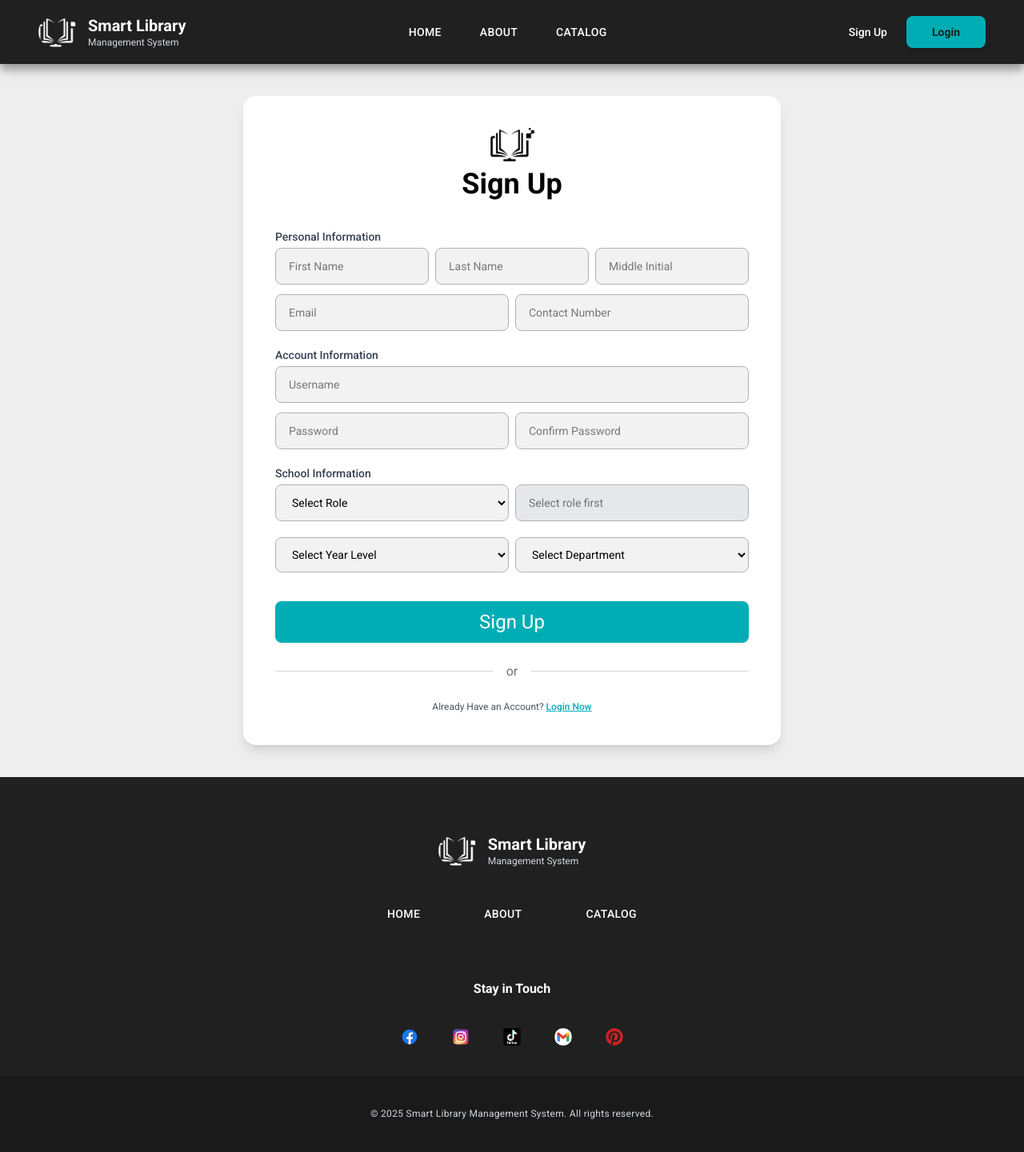
After one commit to ralphzs2169/Library_Managment_System, a PHP site: page /LibraryManagementSystem/views/auth/signup.php in a window 1280 px wide. The commit adds this page. Shown: the whole page at 80% size. Run offline with PHP 8.4, Linux system fonts and the light colour scheme; some libraries are stand-ins or nearby versions.

Commit message:
Finished Sign Up Form

```diff
--- a/public/css/output.css
+++ b/public/css/output.css
@@ -6,17 +6,18 @@
     --font-sans: 'Roboto', sans-serif;
     --font-mono: ui-monospace, SFMono-Regular, Menlo, Monaco, Consolas, "Liberation Mono",
       "Courier New", monospace;
-    --color-gray-100: oklch(96.7% 0.003 264.542);
+    --color-gray-200: oklch(92.8% 0.006 264.531);
     --color-gray-300: oklch(87.2% 0.01 258.338);
     --color-gray-500: oklch(55.1% 0.027 264.364);
     --color-gray-600: oklch(44.6% 0.03 256.802);
     --color-gray-700: oklch(37.3% 0.034 259.733);
-    --color-gray-900: oklch(21% 0.034 264.665);
     --color-black: #000;
     --color-white: #fff;
     --spacing: 0.25rem;
-    --container-md: 28rem;
     --container-lg: 32rem;
+    --container-xl: 36rem;
+    --container-2xl: 42rem;
+    --container-3xl: 48rem;
     --text-xs: 0.75rem;
     --text-xs--line-height: calc(1 / 0.75);
     --text-sm: 0.875rem;
@@ -33,8 +34,6 @@
     --text-4xl--line-height: calc(2.5 / 2.25);
     --text-5xl: 3rem;
     --text-5xl--line-height: 1;
-    --text-6xl: 3.75rem;
-    --text-6xl--line-height: 1;
     --font-weight-extralight: 200;
     --font-weight-medium: 500;
     --font-weight-semibold: 600;
@@ -43,8 +42,8 @@
     --leading-tight: 1.25;
     --radius-md: 0.375rem;
     --radius-lg: 0.5rem;
+    --radius-xl: 0.75rem;
     --radius-2xl: 1rem;
-    --radius-4xl: 2rem;
     --ease-out: cubic-bezier(0, 0, 0.2, 1);
     --default-transition-duration: 150ms;
     --default-transition-timing-function: cubic-bezier(0.4, 0, 0.2, 1);
@@ -297,14 +299,17 @@
   .mb-2 {
     margin-bottom: calc(var(--spacing) * 2);
   }
+  .mb-3 {
+    margin-bottom: calc(var(--spacing) * 3);
+  }
   .mb-4 {
     margin-bottom: calc(var(--spacing) * 4);
   }
+  .mb-5 {
+    margin-bottom: calc(var(--spacing) * 5);
+  }
   .mb-6 {
     margin-bottom: calc(var(--spacing) * 6);
-  }
-  .ml-2 {
-    margin-left: calc(var(--spacing) * 2);
   }
   .block {
     display: block;
@@ -312,14 +317,14 @@
   .flex {
     display: flex;
   }
+  .grid {
+    display: grid;
+  }
   .hidden {
     display: none;
   }
   .table {
     display: table;
-  }
-  .h-4 {
-    height: calc(var(--spacing) * 4);
   }
   .h-6 {
     height: calc(var(--spacing) * 6);
@@ -357,26 +353,23 @@
   .w-10 {
     width: calc(var(--spacing) * 10);
   }
-  .w-12 {
-    width: calc(var(--spacing) * 12);
-  }
-  .w-13 {
-    width: calc(var(--spacing) * 13);
-  }
   .w-14 {
     width: calc(var(--spacing) * 14);
-  }
-  .w-16 {
-    width: calc(var(--spacing) * 16);
   }
   .w-full {
     width: 100%;
   }
+  .max-w-2xl {
+    max-width: var(--container-2xl);
+  }
+  .max-w-3xl {
+    max-width: var(--container-3xl);
+  }
   .max-w-lg {
     max-width: var(--container-lg);
   }
-  .max-w-md {
-    max-width: var(--container-md);
+  .max-w-xl {
+    max-width: var(--container-xl);
   }
   .flex-grow {
     flex-grow: 1;
@@ -401,6 +394,15 @@
   .resize {
     resize: both;
   }
+  .grid-cols-1 {
+    grid-template-columns: repeat(1, minmax(0, 1fr));
+  }
+  .grid-cols-2 {
+    grid-template-columns: repeat(2, minmax(0, 1fr));
+  }
+  .grid-cols-3 {
+    grid-template-columns: repeat(3, minmax(0, 1fr));
+  }
   .flex-col {
     flex-direction: column;
   }
@@ -412,6 +414,15 @@
   }
   .justify-center {
     justify-content: center;
+  }
+  .gap-2 {
+    gap: calc(var(--spacing) * 2);
+  }
+  .gap-3 {
+    gap: calc(var(--spacing) * 3);
+  }
+  .gap-4 {
+    gap: calc(var(--spacing) * 4);
   }
   .space-y-3 {
     :where(& > :not(:last-child)) {
@@ -427,18 +438,18 @@
       margin-block-end: calc(calc(var(--spacing) * 4) * calc(1 - var(--tw-space-y-reverse)));
     }
   }
+  .space-y-5 {
+    :where(& > :not(:last-child)) {
+      --tw-space-y-reverse: 0;
+      margin-block-start: calc(calc(var(--spacing) * 5) * var(--tw-space-y-reverse));
+      margin-block-end: calc(calc(var(--spacing) * 5) * calc(1 - var(--tw-space-y-reverse)));
+    }
+  }
   .space-y-6 {
     :where(& > :not(:last-child)) {
       --tw-space-y-reverse: 0;
       margin-block-start: calc(calc(var(--spacing) * 6) * var(--tw-space-y-reverse));
       margin-block-end: calc(calc(var(--spacing) * 6) * calc(1 - var(--tw-space-y-reverse)));
-    }
-  }
-  .space-y-8 {
-    :where(& > :not(:last-child)) {
-      --tw-space-y-reverse: 0;
-      margin-block-start: calc(calc(var(--spacing) * 8) * var(--tw-space-y-reverse));
-      margin-block-end: calc(calc(var(--spacing) * 8) * calc(1 - var(--tw-space-y-reverse)));
     }
   }
   .space-y-12 {
@@ -514,14 +522,14 @@
   .bg-\[\#1A1A1A\] {
     background-color: #1A1A1A;
   }
-  .bg-\[\#B1B1B1\] {
-    background-color: #B1B1B1;
-  }
   .bg-\[\#F2F2F2\] {
     background-color: #F2F2F2;
   }
   .bg-background {
     background-color: var(--color-background);
+  }
+  .bg-gray-200 {
+    background-color: var(--color-gray-200);
   }
   .bg-primary {
     background-color: var(--color-primary);
@@ -604,11 +552,14 @@
   .p-8 {
     padding: calc(var(--spacing) * 8);
   }
+  .p-10 {
+    padding: calc(var(--spacing) * 10);
+  }
   .p-12 {
     padding: calc(var(--spacing) * 12);
   }
-  .p-16 {
-    padding: calc(var(--spacing) * 16);
+  .px-3 {
+    padding-inline: calc(var(--spacing) * 3);
   }
   .px-4 {
     padding-inline: calc(var(--spacing) * 4);
@@ -640,6 +591,12 @@
   .py-8 {
     padding-block: calc(var(--spacing) * 8);
   }
+  .py-10 {
+    padding-block: calc(var(--spacing) * 10);
+  }
+  .py-12 {
+    padding-block: calc(var(--spacing) * 12);
+  }
   .pt-4 {
     padding-top: calc(var(--spacing) * 4);
   }
@@ -884,6 +809,16 @@
     &:focus {
       --tw-outline-style: none;
       outline-style: none;
+    }
+  }
+  .disabled\:cursor-not-allowed {
+    &:disabled {
+      cursor: not-allowed;
+    }
+  }
+  .md\:grid-cols-2 {
+    @media (width >= 48rem) {
+      grid-template-columns: repeat(2, minmax(0, 1fr));
     }
   }
   .md\:px-8 {
--- a/views/auth/login.php
+++ b/views/auth/login.php
@@ -3,7 +3,7 @@
 <head>
     <meta charset="UTF-8">
     <meta name="viewport" content="width=device-width, initial-scale=1.0">
-    <title>Login - Smart LMS</title>
+    <title>Login | Smart Library</title>
     <link rel="stylesheet" href="./../../public/css/output.css">
     <link href="https://fonts.googleapis.com/css2?family=Roboto:wght@400;500;700&display=swap" rel="stylesheet">
 </head>
--- /dev/null
+++ b/views/auth/signup.php
@@ -0,0 +1,199 @@
+<!DOCTYPE html>
+<html lang="en">
+<head>
+    <meta charset="UTF-8">
+    <meta name="viewport" content="width=device-width, initial-scale=1.0">
+    <title>Sign Up | Smart Library</title>
+    <link rel="stylesheet" href="./../../public/css/output.css">
+    <link href="https://fonts.googleapis.com/css2?family=Roboto:wght@400;500;700&display=swap" rel="stylesheet">
+</head>
+</head>
+
+<body>
+    <?php include '../layouts/header.php'; ?>
+
+     <div class="min-h-screen flex items-center py-10 justify-center bg-background">
+        <div class="bg-white p-10 rounded-2xl shadow-lg w-full max-w-2xl">
+            <div class="flex flex-col items-center mb-4">
+                <img src="<?php echo BASE_URL ?>public/assets/images/logo-white.png" width=55 height=55 alt="Logo" class="mb-2">
+                <h2 class="text-4xl font-bold mb-5 text-center">Sign Up</h2>
+            </div>
+
+            <form action="process_login.php" method="POST" class="space-y-5">
+
+                <!-- Personal Information Section -->
+                <div>
+                    <label class="block text-sm font-medium text-gray-700" >Personal Information</label>
+                    <div class="grid grid-cols-3 gap-2 mb-2">
+                        <!-- First Name -->
+                        <input type="text" id="first_name" name="first_name" required
+                               placeholder="First Name"
+                               class="mt-1 block text-sm w-full bg-[#F2F2F2] font-extralight px-4 py-3  border border-[#B1B1B1] rounded-lg
+                                    focus:outline-none focus:ring-2 focus:ring-secondary focus:border-transparent">
+                        <!-- Last Name -->
+                        <input type="text" id="last_name" name="last_name" required
+                               placeholder="Last Name"
+                               class="mt-1 block text-sm w-full bg-[#F2F2F2] font-extralight px-4 py-3 border border-[#B1B1B1] rounded-lg
+                                    focus:outline-none focus:ring-2 focus:ring-secondary focus:border-transparent">
+                        <!-- Middle Initial -->
+                        <input type="text" id="middle_initial" name="middle_initial" required
+                               placeholder="Middle Initial"
+                               class="mt-1 block text-sm w-full bg-[#F2F2F2] font-extralight px-4 py-3 border border-[#B1B1B1] rounded-lg
+                                    focus:outline-none focus:ring-2 focus:ring-secondary focus:border-transparent">
+                    </div>
+                    <div class="grid grid-cols-2 gap-2 mb-4">
+                        <!-- Email Address -->
+                        <input type="email" id="email" name="email" required
+                               placeholder="Email"
+                               class="mt-1 block text-sm w-full bg-[#F2F2F2] font-extralight px-4 py-3 border border-[#B1B1B1] rounded-lg
+                                    focus:outline-none focus:ring-2 focus:ring-secondary focus:border-transparent">
+                        <!-- Contact Number -->
+                        <input type="text" id="contact" name="contact" required
+                               placeholder="Contact Number"
+                               class="mt-1 block text-sm w-full bg-[#F2F2F2] font-extralight px-4 py-3 border border-[#B1B1B1] rounded-lg
+                                    focus:outline-none focus:ring-2 focus:ring-secondary focus:border-transparent">
+                    </div>
+
+                </div>
+
+                <!-- Account Information Section -->
+                <div>
+                    <label class="block text-sm font-medium text-gray-700" >Account Information</label>
+                    <!-- Username -->
+                    <input type="text" id="username" name="username" required
+                               placeholder="Username"
+                               class="mt-1 mb-2 block text-sm w-full bg-[#F2F2F2] font-extralight px-4 py-3  border border-[#B1B1B1] rounded-lg
+                                    focus:outline-none focus:ring-2 focus:ring-secondary focus:border-transparent">
+
+                    <div class="grid grid-cols-2 gap-2 mb-4">
+                        <!-- Password -->
+                        <input type="password" id="password" name="password" required
+                               placeholder="Password"
+                               class="mt-1 block text-sm w-full bg-[#F2F2F2] font-extralight px-4 py-3 border border-[#B1B1B1] rounded-lg
+                                    focus:outline-none focus:ring-2 focus:ring-secondary focus:border-transparent">
+                        <!-- Confirm Password-->
+                        <input type="password" id="confirm_password" name="confirm_password" required
+                               placeholder="Confirm Password"
+                               class="mt-1 block text-sm w-full bg-[#F2F2F2] font-extralight px-4 py-3 border border-[#B1B1B1] rounded-lg
+                                    focus:outline-none focus:ring-2 focus:ring-secondary focus:border-transparent">
+                    </div>
+                </div>
+
+                <!-- School Information Section -->
+                   <div>
+                    <label class="block text-sm font-medium text-gray-700" >School Information</label>
+                    <div class="grid grid-cols-2 gap-2 mb-4">
+                        <!-- Role -->
+                        <select id="role" name="role" required
+                                   class="cursor-pointer mt-1 block text-sm w-full bg-[#F2F2F2] font-extralight px-4 py-3 border border-[#B1B1B1] rounded-lg
+                                    focus:outline-none focus:ring-2 focus:ring-secondary focus:border-transparent">
+                            <option value="" disabled selected>Select Role</option>
+                            <option value="student">Student</option>
+                            <option value="faculty">Teacher</option>
+                        </select>
+
+                        <!-- ID Number-->
+                        <input type="text" id="id_number" name="id_number" required disabled
+                               placeholder="Select role first"
+                               class="mt-1 block text-sm w-full bg-gray-200 font-extralight px-4 py-3 border border-[#B1B1B1] rounded-lg
+                                    focus:outline-none focus:ring-2 focus:ring-secondary focus:border-transparent disabled:cursor-not-allowed">
+                    </div>
+
+                    <div class="grid grid-cols-2 gap-2 mb-4" id="school-details">
+                        <!-- Year Level -->
+                          <select id="year_level" name="year_level" required
+                                   class="cursor-pointer mt-1 block text-sm w-full bg-[#F2F2F2] font-extralight px-4 py-3 border border-[#B1B1B1] rounded-lg
+                                    focus:outline-none focus:ring-2 focus:ring-secondary focus:border-transparent">
+                            <option value="" disabled selected>Select Year Level</option>
+                            <option value="1">1st Year</option>
+                            <option value="2">2nd Year</option>
+                            <option value="3">3rd Year</option>
+                            <option value="4">4th Year</option>
+                        </select>
+                        <!-- Department -->
+                          <select id="department" name="department" required
+                                   class="cursor-pointer mt-1 block text-sm w-full bg-[#F2F2F2] font-extralight px-4 py-3 border border-[#B1B1B1] rounded-lg
+                                    focus:outline-none focus:ring-2 focus:ring-secondary focus:border-transparent">
+                            <option value="" disabled selected>Select Department</option>
+                            <option value="1">CCICT</option>
+                            <option value="2">BEED</option>
+                            <option value="3">BSED</option>
+                            <option value="4">BSBA</option>
+                        </select>
+                    </div>
+                </div>
+
+                <div>
+                    <button type="submit" class="hover-scale-sm cursor-pointer mt-4 w-full py-2.5 bg-secondary text-2xl text-white rounded-lg hover:bg-secondary-dark transition-colors duration-300">Sign Up</button>
+                </div>
+            </form>
+
+            <div class="flex items-center my-6">
+                <hr class="flex-grow border-t border-gray-300">
+                <span class="mx-4 text-gray-500">or</span>
+                <hr class="flex-grow border-t border-gray-300">
+            </div>
+
+            <div class="mt-4 text-center">
+                <p class="text-xs text-gray-600">Already Have an Account?
+                    <a href="register.php" class="text-secondary font-medium underline">Login Now</a>
+                </p>
+            </div>
+        </div>
+    </div>
+
+
+    <?php include '../layouts/footer.php'; ?>
+
+    <script>
+        const roleSelect = document.getElementById('role');
+        const idNumberField = document.getElementById('id_number');
+        const yearLevelField = document.getElementById('year_level');
+        const departmentField = document.getElementById('department');
+        const schoolDetailsContainer = document.getElementById('school-details');
+
+        roleSelect.addEventListener('change', function() {
+            const selectedRole = this.value;
+
+            if (selectedRole === 'student') {
+                idNumberField.disabled = false;
+                idNumberField.placeholder = 'Student ID';
+                idNumberField.classList.remove('bg-gray-200', 'disabled:cursor-not-allowed');
+                idNumberField.classList.add('bg-[#F2F2F2]');
+
+                // Show year level and use 2-column grid
+                yearLevelField.style.display = 'block';
+                yearLevelField.required = true;
+                schoolDetailsContainer.classList.remove('grid-cols-1');
+                schoolDetailsContainer.classList.add('grid-cols-2');
+            } else if (selectedRole === 'faculty') {
+                idNumberField.disabled = false;
+                idNumberField.placeholder = 'Employee ID';
+                idNumberField.classList.remove('bg-gray-200', 'disabled:cursor-not-allowed');
+                idNumberField.classList.add('bg-[#F2F2F2]');
+
+                // Hide year level and use 1-column grid for department
+                yearLevelField.style.display = 'none';
+                yearLevelField.required = false;
+                yearLevelField.value = '';
+                schoolDetailsContainer.classList.remove('grid-cols-2');
+                schoolDetailsContainer.classList.add('grid-cols-1');
+            } else {
+                idNumberField.disabled = true;
+                idNumberField.placeholder = 'Select role first';
+                idNumberField.value = '';
+                idNumberField.classList.remove('bg-[#F2F2F2]');
+                idNumberField.classList.add('bg-gray-200', 'disabled:cursor-not-allowed');
+
+                // Reset to default state
+                yearLevelField.style.display = 'block';
+                yearLevelField.required = true;
+                yearLevelField.value = '';
+                departmentField.value = '';
+                schoolDetailsContainer.classList.remove('grid-cols-1');
+                schoolDetailsContainer.classList.add('grid-cols-2');
+            }
+        });
+    </script>
+</body>
+</html>
--- a/views/layouts/header.php
+++ b/views/layouts/header.php
@@ -24,9 +24,9 @@
 
       <!-- Desktop Auth Buttons -->
       <div class="hidden lg:flex items-center space-x-4">
-        <button class="nav-link hover-scale-md mx-6 py-2 text-sm font-medium rounded-lg cursor-pointer hover:text-secondary transition-colors duration-300">
+        <a href="<?php echo BASE_URL; ?>views/auth/signup.php" class="nav-link hover-scale-md mx-6 py-2 text-sm font-medium rounded-lg cursor-pointer hover:text-secondary transition-colors duration-300">
           Sign Up
-        </button>
+        </a>
         <a href="<?php echo BASE_URL; ?>views/auth/login.php" class="hover-scale-md px-8 py-2.5 bg-secondary text-primary text-sm font-bold rounded-lg shadow-md cursor-pointer">
           Login
         </a>
```
Also changed, not shown: other parts of public/css/output.css (+17 -118 lines), views/auth/registerUser.php (deleted).
